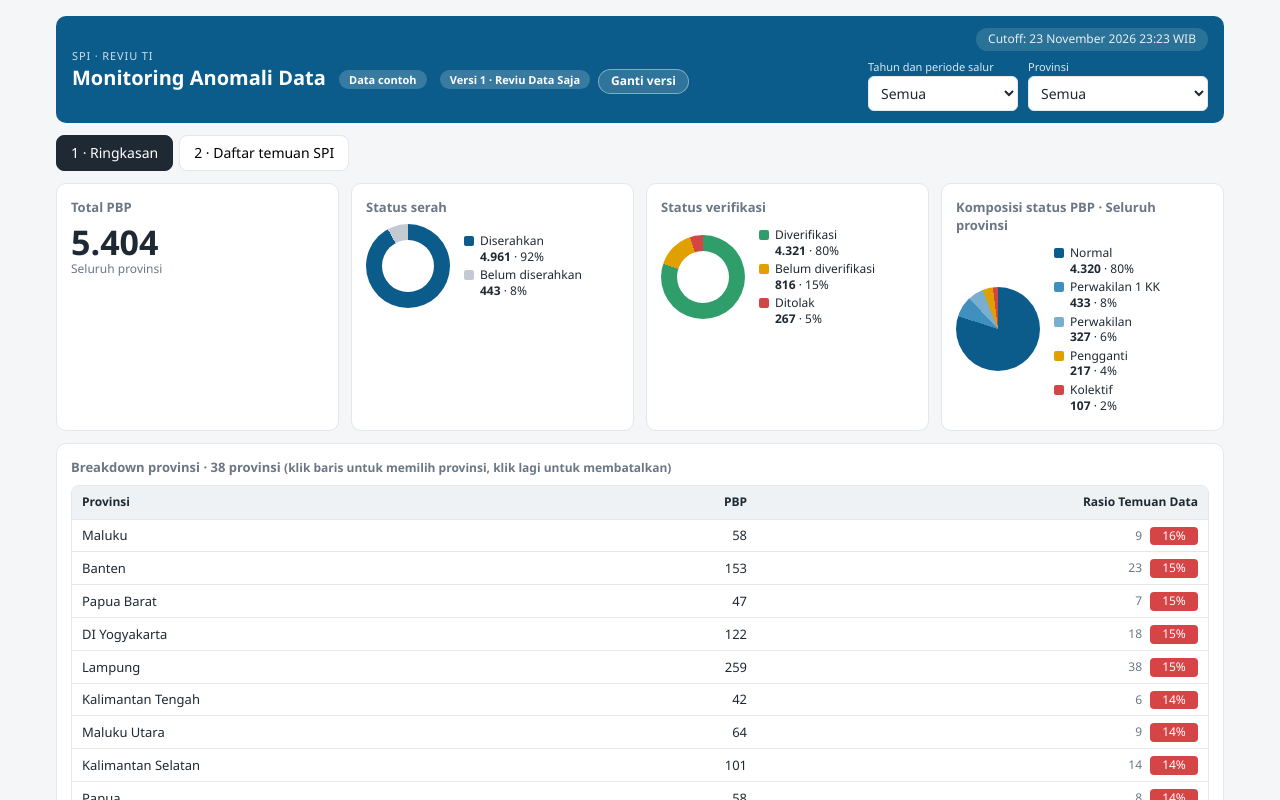
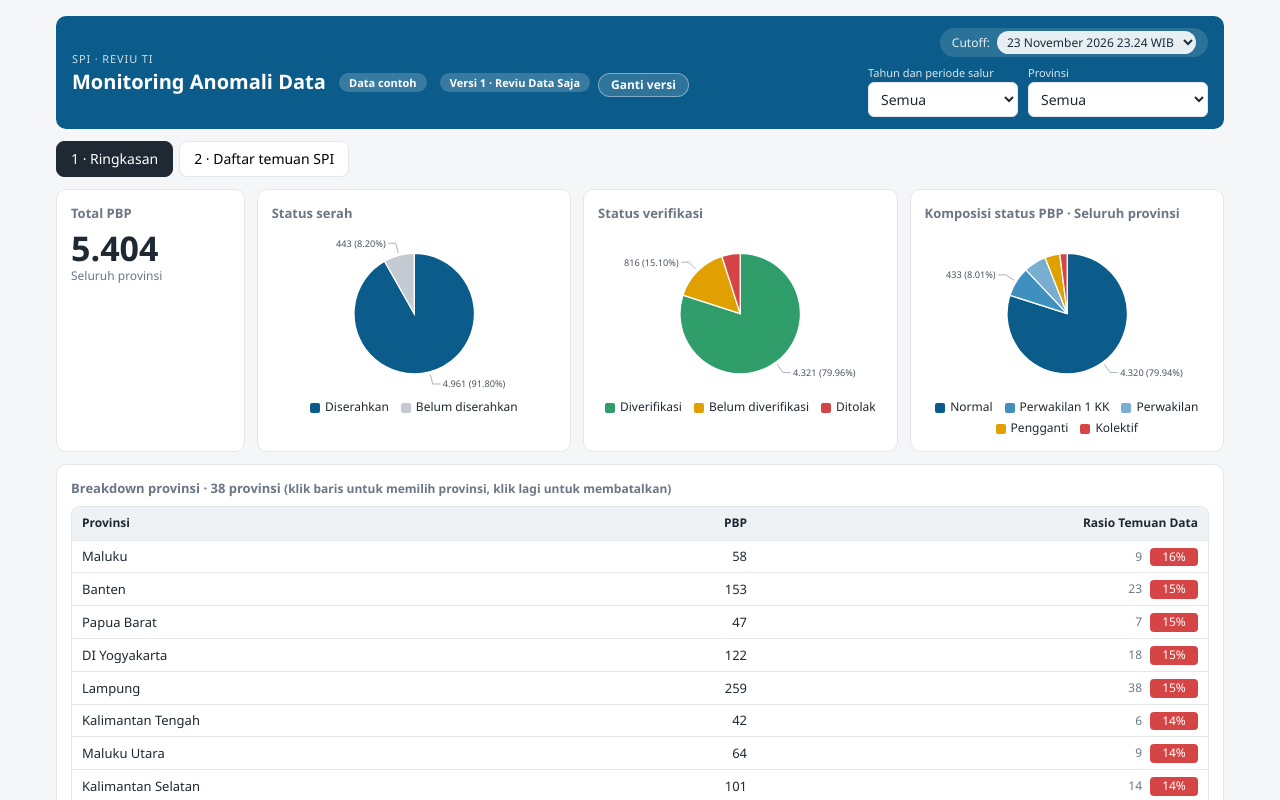
Before and after one commit to strawberrychizz/mockuppzz, a plain HTML site: page index.html in a window 1280 px wide. Both pictures are taken after a click on the button 487 px from the left and 403 px from the top of the page. Shown: the top 800 px of the page. Drawn offline with Linux system fonts and the light colour scheme.

Commit message:
Pie chart gaya baru, Rincian Data dengan kategori Sesuai, dropdown cutoff
Co-Authored-By: Claude Sonnet 5.5 <noreply@anthropic.com>
Claude-Session: https://claude.ai/code/session_01CHfbJwiN4Cu6QFmPDKtFpR

```diff
--- a/index.html
+++ b/index.html
@@ -14,6 +14,7 @@ body{margin:0;background:var(--bg);color:var(--ink);font:14px/1.4 "Segoe UI",Ari
 .band h1{margin:0;font-size:20px;font-weight:600}
 .badge{background:#ffffff30;border-radius:20px;padding:2px 10px;font-size:11px;margin-left:8px;vertical-align:middle}
 .bandr{display:flex;flex-direction:column;align-items:flex-end;gap:8px}
+.cutoff select{background:#fff;color:var(--ink);border:0;border-radius:12px;padding:2px 6px;font:inherit;font-size:12px;min-width:0;margin-left:4px}
 .cutoff{font-size:12px;opacity:.9;background:#ffffff26;border-radius:20px;padding:3px 12px;white-space:nowrap}
 .slicers{display:flex;gap:10px;flex-wrap:wrap}
 .slicers label{font-size:11px;display:block;opacity:.85;margin-bottom:2px}
@@ -23,9 +24,11 @@ select,input[type=search]{border:1px solid var(--line);border-radius:6px;padding
 .tab.on{background:var(--ink);color:#fff;border-color:var(--ink)}
 .card{background:var(--card);border:1px solid var(--line);border-radius:10px;padding:14px}
 .card h3{margin:0 0 8px;font-size:13px;font-weight:600;color:var(--mute)}
-.kpis{display:grid;grid-template-columns:repeat(4,1fr);gap:12px}
+.kpis{display:grid;grid-template-columns:.6fr 1fr 1fr 1fr;gap:12px}
 .big{font-size:34px;font-weight:600;line-height:1.1}
 .sub{color:var(--mute);font-size:12px}
+.pieWrap svg{width:100%;height:auto;display:block}.pieWrap path{transition:opacity .15s}.pieWrap path:hover{opacity:.82}
+.pleg{display:flex;flex-wrap:wrap;justify-content:center;gap:4px 12px;font-size:12px;margin-top:2px}.pleg span{display:inline-flex;align-items:center;gap:5px;white-space:nowrap}
 .donutrow{display:flex;align-items:center;gap:14px}
 .donut{width:84px;height:84px;border-radius:50%;flex:none;position:relative}
 .donut.pie::after{display:none}
@@ -82,7 +85,7 @@ tfoot td{font-weight:600;background:#eef2f5;position:sticky;bottom:0}
 <div id="app" class="hide">
 <div class="band">
   <div><small>SPI · REVIU TI</small><h1>Monitoring Anomali Data <span class="badge">Data contoh</span> <span class="badge" id="verBadge"></span><button class="switch" onclick="setVer(0)">Ganti versi</button></h1></div>
-  <div class="bandr"><div class="cutoff">Cutoff: 23 November 2026 23:23 WIB</div>
+  <div class="bandr"><label class="cutoff">Cutoff: <select id="sCut"><option>23 November 2026 23.24 WIB</option><option>21 November 2026 23.20 WIB</option><option>20 November 2026 15.24 WIB</option></select></label>
   <div class="slicers">
     <div><label>Tahun dan periode salur</label><select id="sPer"><option>Semua</option></select></div>
     <div><label>Provinsi</label><select id="sProv"><option value="">Semua</option></select></div>
@@ -98,14 +101,9 @@ tfoot td{font-weight:600;background:#eef2f5;position:sticky;bottom:0}
 <section id="p1">
   <div class="kpis">
     <div class="card"><h3>Total PBP</h3><div class="big" id="kTot">–</div><div class="sub" id="kScope">Seluruh provinsi</div></div>
-    <div class="card"><h3>Status serah</h3>
-      <div class="donutrow"><div class="donut" id="dSerah"></div>
-      <div class="leg" id="lSerah"></div></div></div>
-    <div class="card"><h3>Status verifikasi</h3>
-      <div class="donutrow"><div class="donut" id="dVer"></div>
-      <div class="leg" id="lVer"></div></div></div>
-    <div class="card"><h3>Komposisi status PBP · <span id="compScope">Seluruh provinsi</span></h3>
-      <div class="donutrow"><div class="donut pie" id="dComp"></div><div class="leg" id="lComp"></div></div></div>
+    <div class="card"><h3>Status serah</h3><div class="pieWrap" id="pSerah"></div></div>
+    <div class="card"><h3>Status verifikasi</h3><div class="pieWrap" id="pVer"></div></div>
+    <div class="card"><h3>Komposisi status PBP · <span id="compScope">Seluruh provinsi</span></h3><div class="pieWrap" id="pComp"></div></div>
   </div>
 
   <div class="grid2">
@@ -119,7 +117,7 @@ tfoot td{font-weight:600;background:#eef2f5;position:sticky;bottom:0}
       <div class="foot">Menampilkan 12 dari 38 provinsi · gulir untuk sisanya</div>
     </div>
 
-    <div class="card"><div class="chead"><h3>Analisa Anomali Data</h3><button class="btn sm" id="btnList" onclick="go('p2')"></button></div><div id="catBars"></div></div>
+    <div class="card"><div class="chead"><h3>Rincian Data</h3><button class="btn sm" id="btnList" onclick="go('p2')"></button></div><div id="catBars"></div></div>
 
     <div class="card v2only"><div class="chead"><h3>Analisa Anomali Foto</h3></div><div id="rlBars"></div></div>
 
@@ -213,26 +211,34 @@ $("#sPer").title="Mockup: slicer periode belum menyaring angka (data contoh)";
 [...names].sort().forEach(n=>{$("#sProv").add(new Option(n,n));$("#fProv").add(new Option(n,n))});
 cats.forEach(([c])=>$("#fKat").add(new Option(c,c)));
 
-function leg(el,items){el.innerHTML=items.map(([c,t])=>`<div><span class="dot" style="background:${c}"></span><span>${t}</span></div>`).join("")}
+function pie(id,items,tot){
+  const cx=170,cy=100,r=72,P=(a,rad)=>[cx+rad*Math.sin(a),cy-rad*Math.cos(a)];
+  let ang=0,paths="",labels="";
+  items.forEach(([c,l,n])=>{
+    if(n<=0)return;const fr=n/tot,a0=ang,a1=ang+fr*2*Math.PI;ang=a1;
+    const tip=`${l}: ${fmt(n)} (${(fr*100).toFixed(2)}%)`;
+    if(fr>=.9999)paths+=`<circle cx="${cx}" cy="${cy}" r="${r}" style="fill:${c}"><title>${tip}</title></circle>`;
+    else{const[x0,y0]=P(a0,r),[x1,y1]=P(a1,r);
+      paths+=`<path d="M${cx},${cy} L${x0},${y0} A${r},${r} 0 ${fr>.5?1:0} 1 ${x1},${y1} Z" style="fill:${c}" stroke="#fff" stroke-width="1.5"><title>${tip}</title></path>`}
+    if(fr>=.07){const am=(a0+a1)/2,[lx,ly]=P(am,r+3),[ex,ey]=P(am,r+15),right=Math.sin(am)>=0,tx=ex+(right?12:-12);
+      labels+=`<polyline points="${lx},${ly} ${ex},${ey} ${tx+(right?-3:3)},${ey}" fill="none" stroke="#9aa5b1" stroke-width="1"/><text x="${tx}" y="${ey+4}" text-anchor="${right?"start":"end"}" font-size="11" fill="#4a5560">${fmt(n)} (${(fr*100).toFixed(2)}%)</text>`}
+  });
+  $(id).innerHTML=`<svg viewBox="0 0 340 200" role="img">${paths}${labels}</svg><div class="pleg">${items.map(([c,l])=>`<span><i class="dot" style="background:${c}"></i>${l}</span>`).join("")}</div>`;
+}
 function render1(){
   const L=sel?P.filter(p=>p.n===sel):P, lbl=sel||"Seluruh provinsi";
   const tot=sum(p=>p.pbp,L),tem=sum(p=>p.tem,L),ser=sum(p=>p.ser,L),v=sumArr(p=>p.v,L),cc=sumArr(p=>p.cc,L),cm=sumArr(p=>p.cm,L);
   $("#kTot").textContent=fmt(tot);$("#kScope").textContent=lbl;
-  const sp=pct(ser,tot);
-  $("#dSerah").style.background=`conic-gradient(var(--accent) 0 ${sp}%,var(--grey) ${sp}% 100%)`;
-  leg($("#lSerah"),[["var(--accent)",`Diserahkan<br><b>${fmt(ser)}</b> · ${sp}%`],["var(--grey)",`Belum diserahkan<br><b>${fmt(tot-ser)}</b> · ${100-sp}%`]]);
-  const a=pct(v[0],tot),b=pct(v[1],tot),c=100-a-b;
-  $("#dVer").style.background=`conic-gradient(var(--green) 0 ${a}%,var(--amber) ${a}% ${a+b}%,var(--red) ${a+b}% 100%)`;
-  leg($("#lVer"),[["var(--green)",`Diverifikasi<br><b>${fmt(v[0])}</b> · ${a}%`],["var(--amber)",`Belum diverifikasi<br><b>${fmt(v[1])}</b> · ${b}%`],["var(--red)",`Ditolak<br><b>${fmt(v[2])}</b> · ${c}%`]]);
+  pie("#pSerah",[["var(--accent)","Diserahkan",ser],["var(--grey)","Belum diserahkan",tot-ser]],tot);
+  pie("#pVer",[["var(--green)","Diverifikasi",v[0]],["var(--amber)","Belum diverifikasi",v[1]],["var(--red)","Ditolak",v[2]]],tot);
   // v = [diverifikasi, belum diverifikasi, ditolak]
   const mx=Math.max(...cc,1);
   const rl=sumArr(p=>p.rl,L),mr=Math.max(...rl,1);
   $("#rlBars").innerHTML=rlCats.map((n,i)=>`<div class="hbar"><span>${n}</span><span class="t"><i style="width:${rl[i]/mr*100}%"></i></span><b>${fmt(rl[i])}</b></div>`).join("");
   $("#compScope").textContent=lbl;
-  $("#catBars").innerHTML=cats.map(([n],i)=>[n,cc[i]]).sort((x,y)=>y[1]-x[1]).map(([n,x])=>`<div class="hbar"><span>${n}</span><span class="t"><i style="width:${x/mx*100}%"></i></span><b>${x}</b></div>`).join("");
-  let acc=0;const seg=cm.map((x,i)=>{const from=acc;acc+=x/tot*100;return `${compCol[i]} ${from}% ${i==cm.length-1?100:acc}%`});
-  $("#dComp").style.background=`conic-gradient(${seg.join(",")})`;
-  leg($("#lComp"),cm.map((x,i)=>[compCol[i],`${comp[i]}<br><b>${fmt(x)}</b> · ${pct(x,tot)}%`]));
+  const rin=[["Sesuai",tot-tem,"var(--green)"]].concat(cats.map(([n],i)=>[n,cc[i],"var(--accent)"])).sort((x,y)=>y[1]-x[1]),mr2=Math.max(...rin.map(x=>x[1]),1);
+  $("#catBars").innerHTML=rin.map(([n,x,c])=>`<div class="hbar"><span>${n}</span><span class="t"><i style="width:${x/mr2*100}%;background:${c}"></i></span><b>${fmt(x)}</b></div>`).join("");
+  pie("#pComp",cm.map((x,i)=>[compCol[i],comp[i],x]),tot);
   $("#btnList").textContent=`Lihat daftar ${fmt(tem)} temuan SPI →`;
   document.querySelectorAll("#provBody tr").forEach(r=>{r.style.background=r.dataset.n===sel?"#dcebf6":"";r.style.fontWeight=r.dataset.n===sel?"600":""});
 }
```
